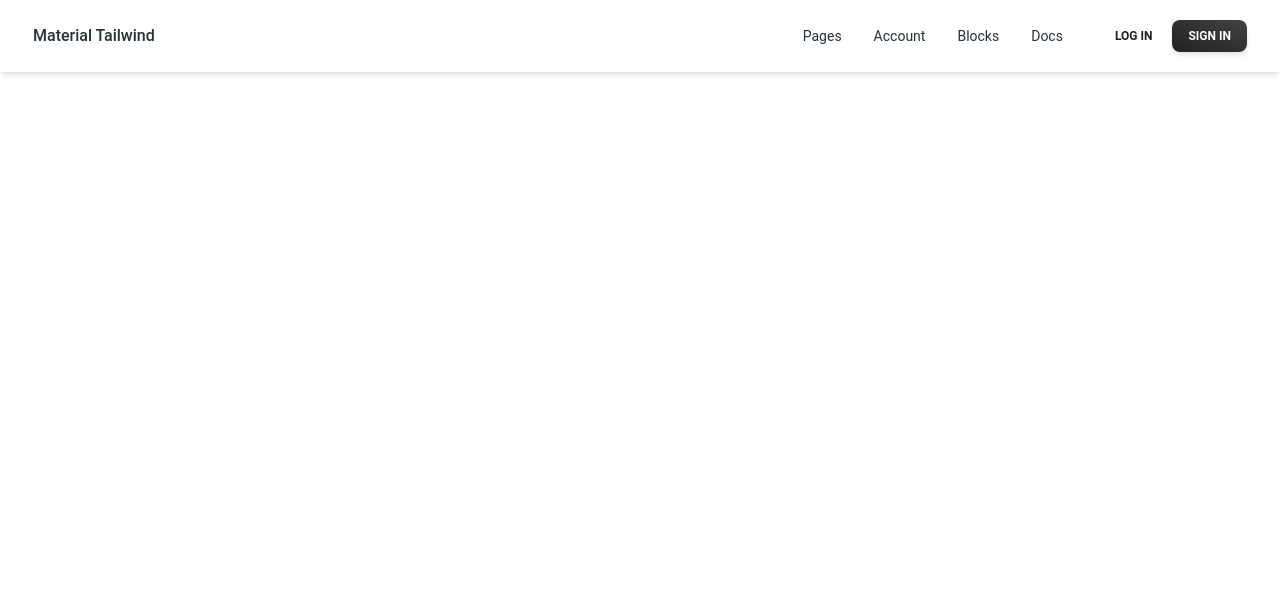
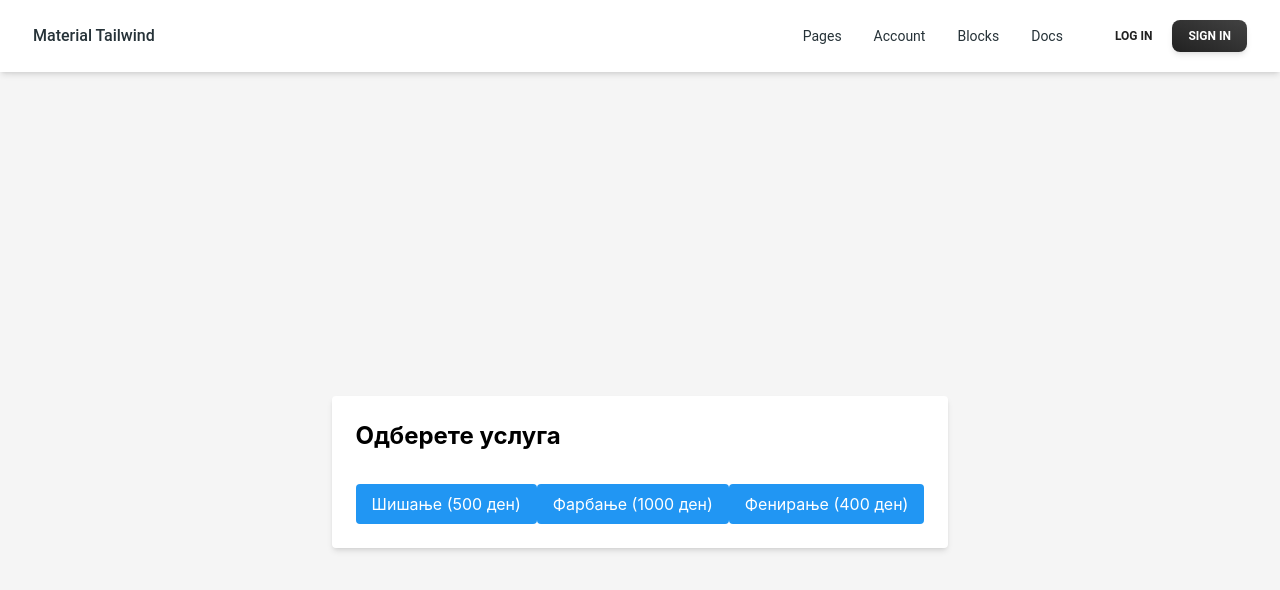
Before and after one commit to dgrkov/studio-infinito, a React (Create React App) app: page /appointment in a window 1280 px wide. Shown: the top 590 px of the page. Built offline with nearby package versions, Linux system fonts and the light colour scheme.

Commit message:
Added Appointment.js component

```diff
--- a/src/Components/App/App.js
+++ b/src/Components/App/App.js
@@ -5,6 +5,7 @@ import Main from '../Main/Main';
 import Header from '../Header/Header';
 import Auth from '../Auth/Auth';
 import Calendar from '../Calendar/Calendar';
+import Appointment from '../Appointment/Appointment';
 
 function App() {
   return (
@@ -16,6 +17,7 @@ function App() {
       </Routes>
       <Routes>
         <Route path="/main" element={<Main />} />
+        <Route path='/appointment' element={<Appointment />} />
       </Routes>
     </BrowserRouter>
   );
--- /dev/null
+++ b/src/Components/Appointment/Appointment.js
@@ -0,0 +1,93 @@
+import React, { useState } from "react";
+import { useNavigate } from "react-router-dom";
+
+
+
+export default function Appointment() {
+    const [step, setStep] = useState(1);
+    const[selectedWorkReq, setSelectedWorkReq] = useState(null);
+    const[price, setPrice] = useState(0);
+    const[employee, setEmployee] = useState(null);
+
+    const navigate = useNavigate();
+
+    const workReqs = [
+        {name: "Шишање", price: 500},
+        {name: "Фарбање", price: 1000},
+        {name: "Фенирање", price: 400}
+    ]
+
+    const employees = ["Александар", "Марија"];
+
+    const handleWorkReqSelection = (workReq) => {
+        setSelectedWorkReq(workReq);
+        setPrice(workReq.price);
+        setStep(2);
+    };
+
+    const handleEmployeeSelection = (employee) => {
+        setEmployee(employee);
+        setStep(3);
+    }
+
+    const handleConfirmBooking = () => {
+        alert(`Резервацијата е успешна! \n\nУслуга: ${selectedWorkReq} \nВработен: ${employee} \nЦена: ${price} ден`);
+        setStep(1);
+        setSelectedWorkReq(null);
+        setPrice(0);
+        setEmployee(null);
+        navigate("/reserve");
+
+    }
+
+    return (
+        <div className="bg-gray-100 min-h-screen flex items-center justify-center">
+            <div className="bg-white p-6 rounded shadow-md">
+                {step === 1 && (
+                    <div>
+                        <h1 className="text-2xl font-bold mb-4">Одберете услуга</h1>
+                        <div className="space-y-4">
+                            {workReqs.map((req) => (
+                                <button key={req.name} onClick={() => handleWorkReqSelection(req)}
+                                className="bg-blue-500 text-white px-4 py-2 rounded hover:bg-blue-600">
+                                    {`${req.name} (${req.price} ден)`}
+                                </button>
+                            ))}
+                        </div>
+                    </div>
+                )}
+                {step === 2 && (
+                    <div>
+                        <h1 className="text-2xl font-bold mb-4">Изберете вработен: </h1>
+                        <p className="mb-4 text-gray-700">Услуга: <span className="font-bold">{selectedWorkReq.name}</span></p>
+                        <p className="mb-4 text-gray-700">Цена: <span className="font-bold">{price}</span></p>
+                        <div className="space-y-4">
+                            {employees.map((emp) => (
+                                <button key={emp} onClick={() => handleEmployeeSelection(emp)}
+                                className="w-full bg-green-500 text-white px-4 py-2 rounded">
+                                    {emp}
+                                </button>
+                            ))}
+                        </div>
+                    </div>
+                )}
+
+                {step === 3 && (
+                    <div>
+                    <h1 className="text-2xl font-bold mb-4">Потврдете избраните детали пред продолжување кон избор на датум</h1>
+                    <p className="mb-4 text-gray-700">Услуга: <span className="font-bold">{selectedWorkReq.name}</span></p>
+                    <p className="mb-4 text-gray-700">Цена: <span className="font-bold">{price} ден</span></p>
+                    <p className="mb-4 text-gray-700">Вработен: <span className="font-bold">{employee}</span></p>
+
+                    <button
+                      onClick={handleConfirmBooking}
+                      className="w-full bg-purple-500 text-white py-2 px-4 rounded"
+                    >
+                      Потврди резервација
+                    </button>
+                  </div>
+                )}
+            </div>
+        </div>
+    );
+}
--- a/src/Components/Auth/Auth.js
+++ b/src/Components/Auth/Auth.js
@@ -70,7 +70,7 @@ export default function Auth() {
               }
             />
           </div>
-          <Button onClick={ () => navigate("/reserve")} color="gray" size="lg" className="mt-6" fullWidth>
+          <Button onClick={ () => navigate("/main")} color="gray" size="lg" className="mt-6" fullWidth>
               sign in
           </Button>
           <div className="!mt-4 flex justify-end">
--- a/src/Components/Main/Main.js
+++ b/src/Components/Main/Main.js
@@ -1,7 +1,11 @@
 import { Typography, Input, Button } from "@material-tailwind/react";
+import { useNavigate } from "react-router-dom";
+
 
 
 export default function Main() {
+    const navigate = useNavigate();
+
     return (
         <section className="grid text-center h-screen items-center p-8">
             <div>
@@ -13,7 +17,7 @@ export default function Main() {
             </Typography>
             </div>
             <div >
-                <Button color="gray" size="lg" className="mt-6 w-60" >
+                <Button onClick={() => navigate("/appointment")} color="gray" size="lg" className="mt-6 w-60" >
                     Букирај сега
                 </Button>
                 <br/>
```
